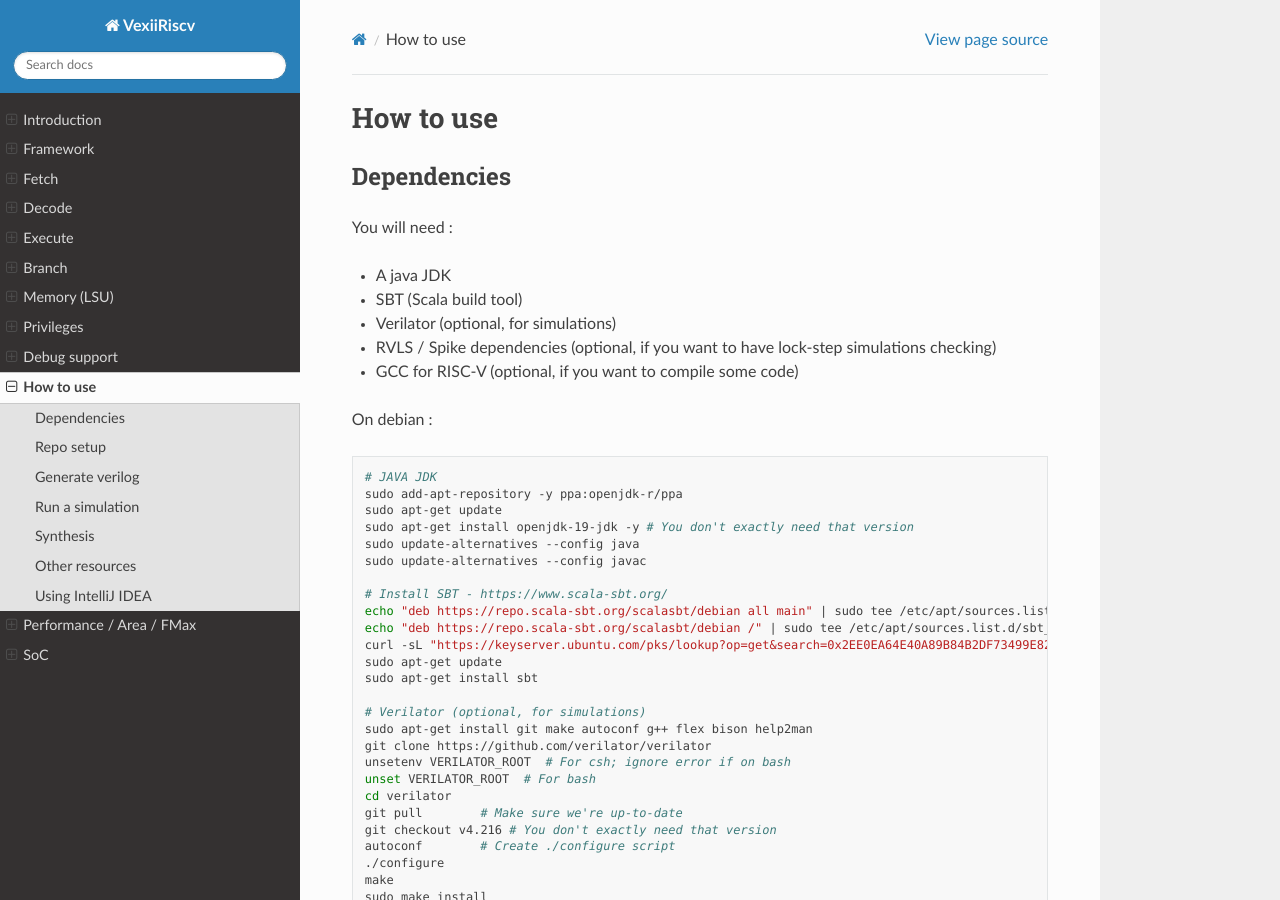
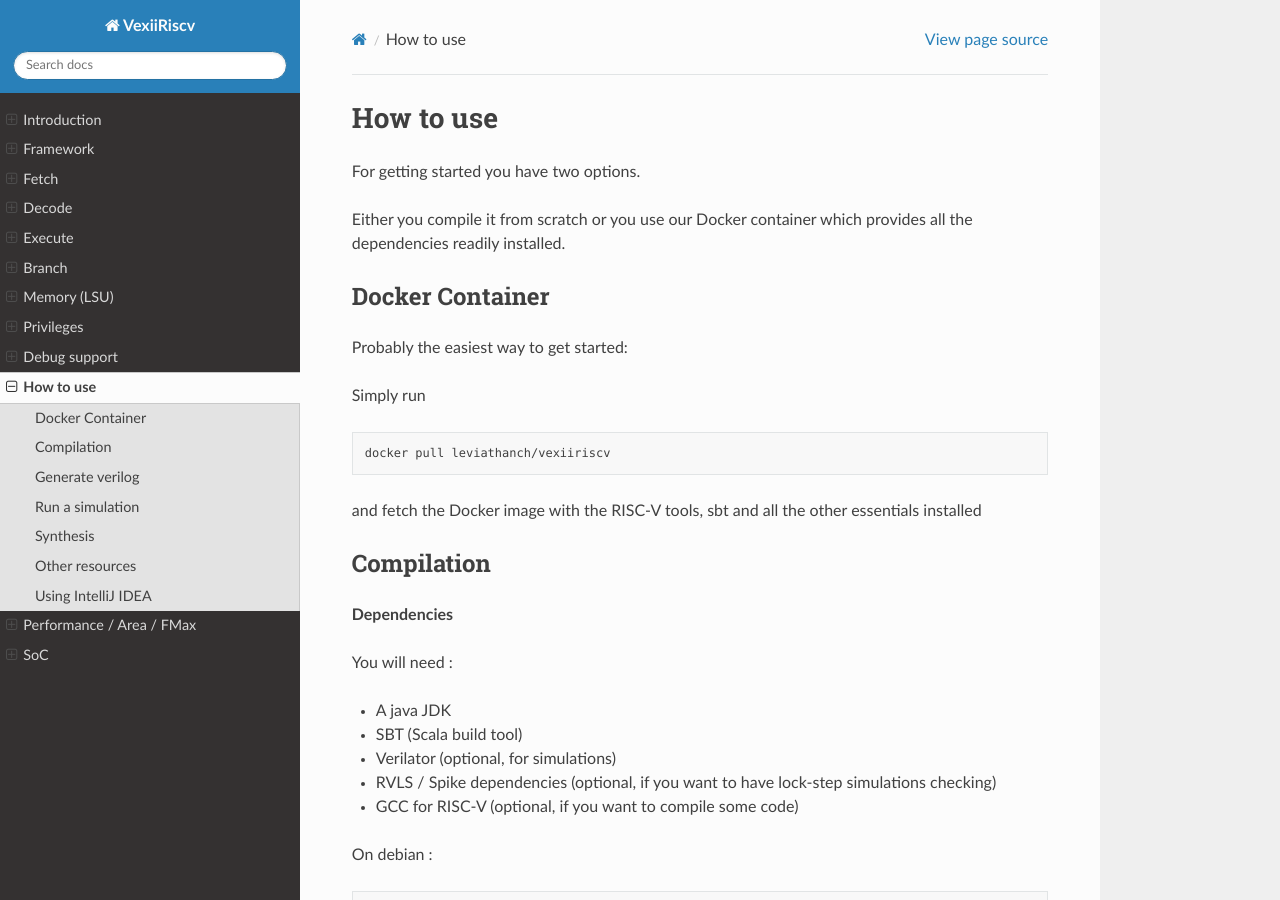
Before and after one commit to SpinalHDL/VexiiRiscv-RTD, a Sphinx documentation site: the page built from source/VexiiRiscv/HowToUse/index.rst, in a window 1280 px wide and 900 px high. Built offline with Sphinx 7.4.7 and the Read the Docs theme 3.1.0, drawn with Linux system fonts in a browser that asks for light colours.

Commit message:
Adding setion about Docker image

```diff
--- a/source/VexiiRiscv/HowToUse/index.rst
+++ b/source/VexiiRiscv/HowToUse/index.rst
@@ -1,9 +1,27 @@
 How to use
 ==============
 
+For getting started you have two options.
 
-Dependencies
+Either you compile it from scratch or you use our Docker container which provides all the dependencies readily installed.
+
+Docker Container
+----------------
+
+Probably the easiest way to get started:
+
+Simply run
+
+.. code-block:: bash
+
+    docker pull leviathanch/vexiiriscv
+
+and fetch the Docker image with the RISC-V tools, sbt and all the other essentials installed
+
+Compilation
 ---------------
+
+**Dependencies**
 
 You will need :
 
@@ -62,8 +80,7 @@
     echo 'export PATH=/opt/riscv/bin:$PATH' >> ~/.bashrc
 
 
-Repo setup
-----------------
+**Repo setup**
 
 After installing the dependencies (see above) :
 
```
